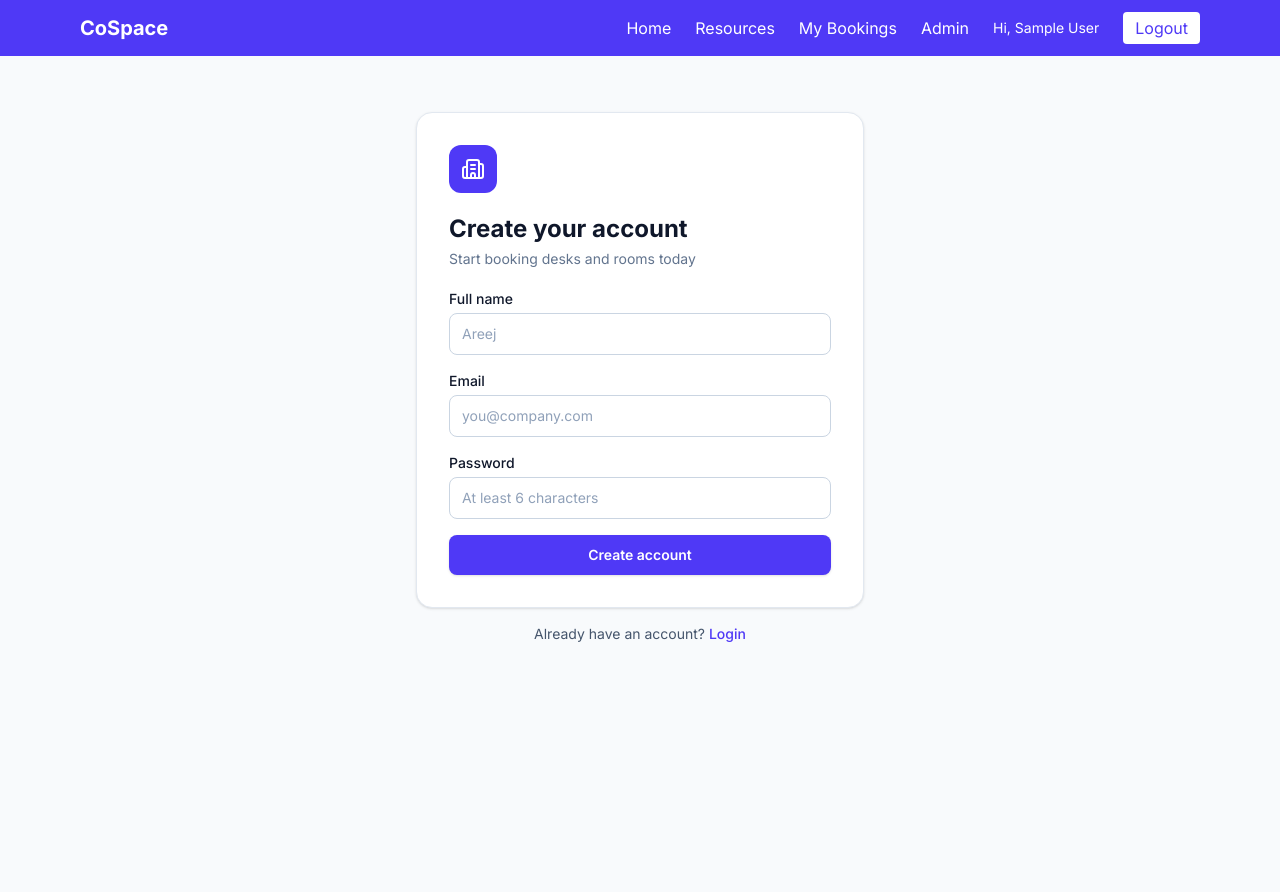
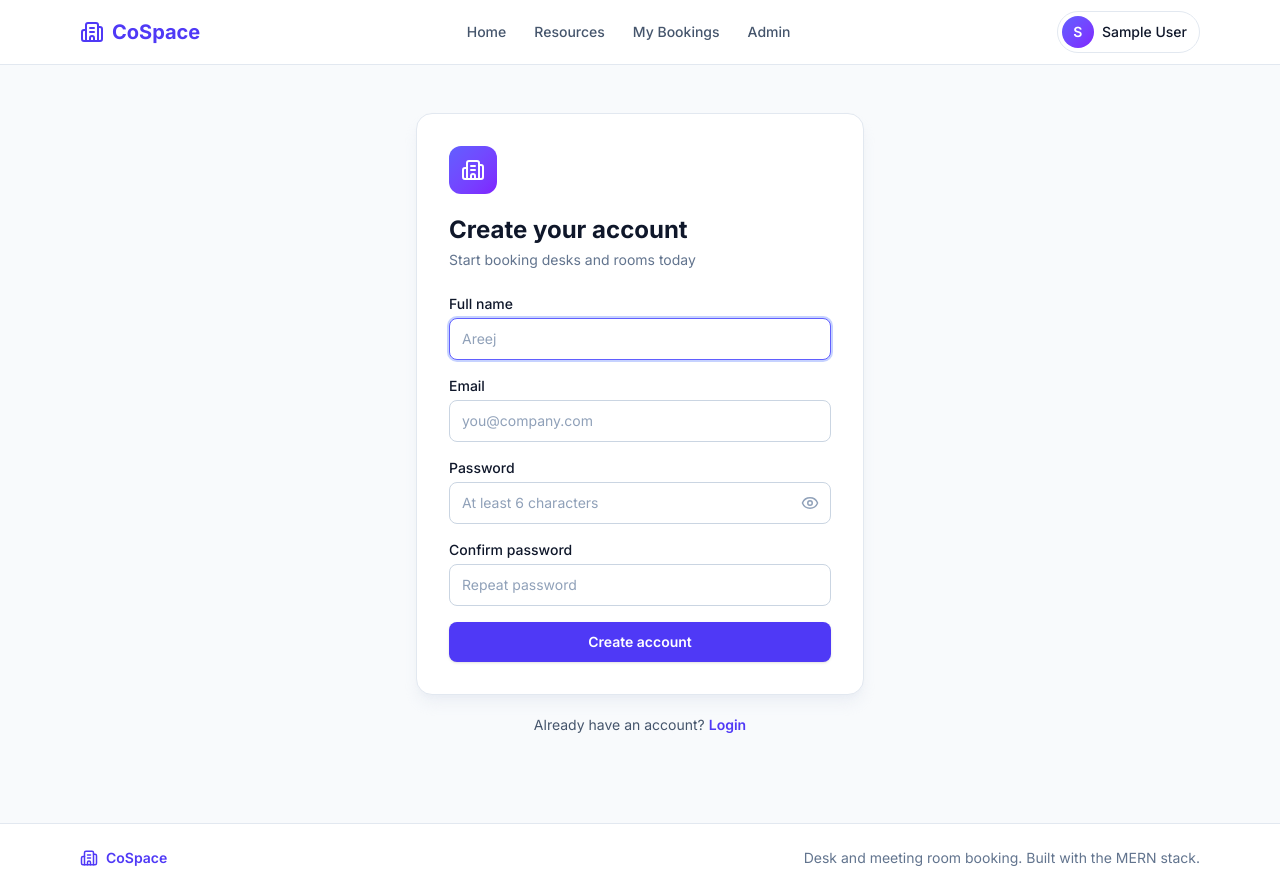
Before and after one commit to areej21jun25dev-ux/cospace, a React (Vite) app in the folder client/: page /register in a window 1280 px wide. Before the commit the page ends 800 px from the top, so only its background shows below. Built offline with nearby package versions, Linux system fonts and the light colour scheme; sample sign-in values are in the browser's storage.

Commit message:
UI polish: home, auth pages, toasts, navbar avatar, booking quick slots

```diff
--- a/client/src/App.jsx
+++ b/client/src/App.jsx
@@ -1,5 +1,6 @@
 import { Routes, Route } from 'react-router-dom';
 import Navbar from './components/Navbar';
+import Footer from './components/Footer';
 import ProtectedRoute from './components/ProtectedRoute';
 import Home from './pages/Home';
 import Login from './pages/Login';
@@ -7,14 +8,14 @@ import Register from './pages/Register';
 import Resources from './pages/Resources';
 import ResourceDetail from './pages/ResourceDetail';
 import MyBookings from './pages/MyBookings';
-
 import Admin from './pages/Admin';
+import NotFound from './pages/NotFound';
 
 export default function App() {
   return (
-    <>
+    <div className="flex min-h-screen flex-col">
       <Navbar />
-      <main className="max-w-6xl mx-auto px-4 py-6">
+      <main className="mx-auto w-full max-w-6xl flex-1 px-4 py-6">
         <Routes>
           <Route path="/" element={<Home />} />
           <Route path="/login" element={<Login />} />
@@ -23,8 +24,10 @@ export default function App() {
           <Route path="/resources/:id" element={<ProtectedRoute><ResourceDetail /></ProtectedRoute>} />
           <Route path="/my-bookings" element={<ProtectedRoute><MyBookings /></ProtectedRoute>} />
           <Route path="/admin" element={<ProtectedRoute adminOnly><Admin /></ProtectedRoute>} />
+          <Route path="*" element={<NotFound />} />
         </Routes>
       </main>
-    </>
+      <Footer />
+    </div>
   );
 }
--- a/client/src/components/AuthCard.jsx
+++ b/client/src/components/AuthCard.jsx
@@ -2,17 +2,21 @@ import { Building2 } from 'lucide-react';
 
 export default function AuthCard({ title, subtitle, error, children, footer }) {
   return (
-    <div className="mx-auto mt-8 max-w-md">
-      <div className="rounded-2xl border border-slate-200 bg-white p-8 shadow-sm">
-        <div className="flex h-12 w-12 items-center justify-center rounded-xl bg-indigo-600 text-white">
+    <div className="fade-up mx-auto mt-6 max-w-md">
+      <div className="rounded-2xl border border-slate-200 bg-white p-8 shadow-lg shadow-slate-200/60">
+        <div className="flex h-12 w-12 items-center justify-center rounded-xl bg-gradient-to-br from-indigo-500 to-violet-600 text-white">
           <Building2 size={24} />
         </div>
         <h1 className="mt-5 text-2xl font-bold">{title}</h1>
         <p className="mt-1 text-sm text-slate-500">{subtitle}</p>
-        {error && <p className="mt-4 rounded-lg bg-red-50 p-3 text-sm text-red-700">{error}</p>}
-        <div className="mt-5">{children}</div>
+        {error && (
+          <p role="alert" className="mt-4 rounded-lg border border-red-100 bg-red-50 p-3 text-sm text-red-700">
+            {error}
+          </p>
+        )}
+        <div className="mt-6">{children}</div>
       </div>
-      <p className="mt-4 text-center text-sm text-slate-600">{footer}</p>
+      <p className="mt-5 text-center text-sm text-slate-600">{footer}</p>
     </div>
   );
 }
--- /dev/null
+++ b/client/src/components/Footer.jsx
@@ -0,0 +1,14 @@
+import { Building2 } from 'lucide-react';
+
+export default function Footer() {
+  return (
+    <footer className="mt-16 border-t border-slate-200 bg-white">
+      <div className="mx-auto flex max-w-6xl flex-col items-center justify-between gap-2 px-4 py-6 text-sm text-slate-500 sm:flex-row">
+        <span className="flex items-center gap-2 font-semibold text-indigo-600">
+          <Building2 size={18} /> CoSpace
+        </span>
+        <span>Desk and meeting room booking. Built with the MERN stack.</span>
+      </div>
+    </footer>
+  );
+}
--- a/client/src/components/Navbar.jsx
+++ b/client/src/components/Navbar.jsx
@@ -1,9 +1,11 @@
 import { useState } from 'react';
-import { Link, useNavigate } from 'react-router-dom';
+import { Link, NavLink, useNavigate } from 'react-router-dom';
+import { Building2, LogOut, Menu, X } from 'lucide-react';
 import { useAuth } from '../context/AuthContext';
 
 export default function Navbar() {
   const [open, setOpen] = useState(false);
+  const [menu, setMenu] = useState(false);
   const { user, logout } = useAuth();
   const navigate = useNavigate();
 
@@ -17,40 +19,85 @@ export default function Navbar() {
   const handleLogout = () => {
     logout();
     setOpen(false);
+    setMenu(false);
     navigate('/login');
   };
 
+  const linkClass = ({ isActive }) =>
+    `px-3 py-2 rounded-lg text-sm font-medium transition ${
+      isActive ? 'bg-indigo-50 text-indigo-700' : 'text-slate-600 hover:bg-slate-100'
+    }`;
+
   return (
-    <nav className="bg-indigo-600 text-white">
-      <div className="max-w-6xl mx-auto px-4 py-3 flex items-center justify-between">
-        <Link to="/" className="text-xl font-bold">CoSpace</Link>
+    <nav className="sticky top-0 z-10 border-b border-slate-200 bg-white/90 backdrop-blur">
+      <div className="mx-auto flex h-16 max-w-6xl items-center justify-between px-4">
+        <Link to="/" className="flex items-center gap-2 text-xl font-bold text-indigo-600">
+          <Building2 size={24} /> CoSpace
+        </Link>
 
-        <button className="md:hidden" onClick={() => setOpen(!open)}>☰</button>
+        <div className="hidden items-center gap-1 md:flex">
+          {links.map((l) => (
+            <NavLink key={l.to} to={l.to} end={l.to === '/'} className={linkClass}>{l.label}</NavLink>
+          ))}
+        </div>
 
-        <div className="hidden md:flex items-center gap-6">
-          {links.map((l) => <Link key={l.to} to={l.to}>{l.label}</Link>)}
+        <div className="hidden items-center gap-3 md:flex">
           {user ? (
+            <div className="relative">
+              <button
+                onClick={() => setMenu(!menu)}
+                className="flex items-center gap-2 rounded-full border border-slate-200 py-1 pl-1 pr-3 hover:bg-slate-50"
+              >
+                <span className="flex h-8 w-8 items-center justify-center rounded-full bg-gradient-to-br from-indigo-500 to-violet-600 text-sm font-semibold text-white">
+                  {user.name?.[0]?.toUpperCase()}
+                </span>
+                <span className="text-sm font-medium">{user.name}</span>
+              </button>
+              {menu && (
+                <div className="fade-up absolute right-0 mt-2 w-52 rounded-xl border border-slate-200 bg-white p-2 shadow-lg">
+                  <div className="px-3 py-2">
+                    <p className="text-sm font-semibold">{user.name}</p>
+                    <p className="truncate text-xs text-slate-500">{user.email}</p>
+                    <span className="mt-1 inline-block rounded-full bg-indigo-50 px-2 py-0.5 text-xs capitalize text-indigo-700">
+                      {user.role}
+                    </span>
+                  </div>
+                  <button
+                    onClick={handleLogout}
+                    className="mt-1 flex w-full items-center gap-2 rounded-lg px-3 py-2 text-sm text-red-600 hover:bg-red-50"
+                  >
+                    <LogOut size={16} /> Logout
+                  </button>
+                </div>
+              )}
+            </div>
+          ) : (
             <>
-              <span className="text-sm">Hi, {user.name}</span>
-              <button onClick={handleLogout} className="bg-white text-indigo-600 px-3 py-1 rounded">
-                Logout
-              </button>
+              <Link to="/login" className="rounded-lg px-3 py-2 text-sm hover:bg-slate-100">Login</Link>
+              <Link to="/register" className="rounded-lg bg-indigo-600 px-4 py-2 text-sm text-white hover:bg-indigo-700">Sign up</Link>
             </>
-          ) : (
-            <Link to="/login" className="bg-white text-indigo-600 px-3 py-1 rounded">Login</Link>
           )}
         </div>
+
+        <button className="p-2 md:hidden" onClick={() => setOpen(!open)} aria-label="Menu">
+          {open ? <X size={24} /> : <Menu size={24} />}
+        </button>
       </div>
 
       {open && (
-        <div className="md:hidden px-4 pb-3 flex flex-col gap-2">
+        <div className="flex flex-col gap-1 border-t border-slate-200 bg-white px-4 py-3 md:hidden">
           {links.map((l) => (
-            <Link key={l.to} to={l.to} onClick={() => setOpen(false)}>{l.label}</Link>
+            <NavLink key={l.to} to={l.to} end={l.to === '/'} className={linkClass} onClick={() => setOpen(false)}>
+              {l.label}
+            </NavLink>
           ))}
           {user ? (
-            <button onClick={handleLogout} className="text-left">Logout</button>
+            <button onClick={handleLogout} className="px-3 py-2 text-left text-sm text-red-600">Logout</button>
           ) : (
-            <Link to="/login" onClick={() => setOpen(false)}>Login</Link>
+            <>
+              <Link to="/login" onClick={() => setOpen(false)} className="px-3 py-2 text-sm">Login</Link>
+              <Link to="/register" onClick={() => setOpen(false)} className="px-3 py-2 text-sm">Sign up</Link>
+            </>
           )}
         </div>
       )}
--- /dev/null
+++ b/client/src/context/ToastContext.jsx
@@ -0,0 +1,39 @@
+import { createContext, useContext, useState, useCallback } from 'react';
+import { CheckCircle2, AlertCircle, X } from 'lucide-react';
+
+const ToastContext = createContext();
+export const useToast = () => useContext(ToastContext);
+
+export function ToastProvider({ children }) {
+  const [toasts, setToasts] = useState([]);
+
+  const remove = (id) => setToasts((t) => t.filter((x) => x.id !== id));
+
+  const show = useCallback((message, type = 'success') => {
+    const id = Date.now() + Math.random();
+    setToasts((t) => [...t, { id, message, type }]);
+    setTimeout(() => remove(id), 3500);
+  }, []);
+
+  return (
+    <ToastContext.Provider value={{ success: (m) => show(m, 'success'), error: (m) => show(m, 'error') }}>
+      {children}
+      <div className="fixed right-4 top-20 z-50 flex w-80 max-w-[calc(100vw-2rem)] flex-col gap-2">
+        {toasts.map((t) => (
+          <div
+            key={t.id}
+            className={`fade-up flex items-start gap-2 rounded-xl border p-3 text-sm shadow-lg ${
+              t.type === 'success'
+                ? 'border-emerald-200 bg-emerald-50 text-emerald-800'
+                : 'border-red-200 bg-red-50 text-red-700'
+            }`}
+          >
+            {t.type === 'success' ? <CheckCircle2 size={18} /> : <AlertCircle size={18} />}
+            <span className="flex-1">{t.message}</span>
+            <button onClick={() => remove(t.id)}><X size={16} /></button>
+          </div>
+        ))}
+      </div>
+    </ToastContext.Provider>
+  );
+}
--- a/client/src/main.jsx
+++ b/client/src/main.jsx
@@ -3,13 +3,16 @@ import { createRoot } from 'react-dom/client';
 import { BrowserRouter } from 'react-router-dom';
 import App from './App';
 import { AuthProvider } from './context/AuthContext';
+import { ToastProvider } from './context/ToastContext';
 import './index.css';
 
 createRoot(document.getElementById('root')).render(
   <StrictMode>
     <BrowserRouter>
       <AuthProvider>
-        <App />
+        <ToastProvider>
+          <App />
+        </ToastProvider>
       </AuthProvider>
     </BrowserRouter>
   </StrictMode>
--- a/client/src/pages/Login.jsx
+++ b/client/src/pages/Login.jsx
@@ -1,5 +1,6 @@
 import { useState } from 'react';
 import { Link, useNavigate } from 'react-router-dom';
+import { Eye, EyeOff } from 'lucide-react';
 import api from '../api';
 import { useAuth } from '../context/AuthContext';
 import AuthCard from '../components/AuthCard';
@@ -7,6 +8,7 @@ import AuthCard from '../components/AuthCard';
 export default function Login() {
   const [email, setEmail] = useState('');
   const [password, setPassword] = useState('');
+  const [show, setShow] = useState(false);
   const [error, setError] = useState('');
   const [loading, setLoading] = useState(false);
   const { login } = useAuth();
@@ -21,7 +23,7 @@ export default function Login() {
       login(data);
       navigate(data.role === 'admin' ? '/admin' : '/resources');
     } catch (err) {
-      setError(err.response?.data?.message || 'Login failed');
+      setError(err.response?.data?.message || 'Login failed. Is the server running?');
     } finally {
       setLoading(false);
     }
@@ -32,18 +34,37 @@ export default function Login() {
       title="Welcome back"
       subtitle="Login to book your workspace"
       error={error}
-      footer={<>New here? <Link to="/register" className="font-medium text-indigo-600">Create an account</Link></>}
+      footer={<>New here? <Link to="/register" className="font-semibold text-indigo-600">Create an account</Link></>}
     >
       <form onSubmit={handleSubmit} className="flex flex-col gap-4">
         <div>
           <label className="mb-1 block text-sm font-medium">Email</label>
-          <input type="email" className="input" placeholder="you@company.com" value={email} onChange={(e) => setEmail(e.target.value)} required />
+          <input type="email" className="input" placeholder="you@company.com" value={email} onChange={(e) => setEmail(e.target.value)} required autoFocus />
         </div>
         <div>
           <label className="mb-1 block text-sm font-medium">Password</label>
-          <input type="password" className="input" placeholder="••••••" value={password} onChange={(e) => setPassword(e.target.value)} required />
+          <div className="relative">
+            <input
+              type={show ? 'text' : 'password'}
+              className="input pr-10"
+              placeholder="Your password"
+              value={password}
+              onChange={(e) => setPassword(e.target.value)}
+              required
+            />
+            <button
+              type="button"
+              onClick={() => setShow(!show)}
+              className="absolute right-3 top-3 text-slate-400 hover:text-slate-600"
+              aria-label="Show or hide password"
+            >
+              {show ? <EyeOff size={18} /> : <Eye size={18} />}
+            </button>
+          </div>
         </div>
-        <button className="btn-primary" disabled={loading}>{loading ? 'Logging in...' : 'Login'}</button>
+        <button className="btn-primary" disabled={loading}>
+          {loading ? 'Logging in...' : 'Login'}
+        </button>
       </form>
     </AuthCard>
   );
--- /dev/null
+++ b/client/src/pages/NotFound.jsx
@@ -0,0 +1,12 @@
+import { Link } from 'react-router-dom';
+
+export default function NotFound() {
+  return (
+    <div className="mt-20 text-center">
+      <p className="text-6xl font-extrabold text-indigo-600">404</p>
+      <h1 className="mt-3 text-2xl font-bold">Page not found</h1>
+      <p className="mt-1 text-slate-500">The page you are looking for does not exist.</p>
+      <Link to="/" className="btn-primary mt-6">Go home</Link>
+    </div>
+  );
+}
--- a/client/src/pages/Register.jsx
+++ b/client/src/pages/Register.jsx
@@ -1,24 +1,39 @@
 import { useState } from 'react';
 import { Link, useNavigate } from 'react-router-dom';
+import { Eye, EyeOff } from 'lucide-react';
 import api from '../api';
 import { useAuth } from '../context/AuthContext';
 import AuthCard from '../components/AuthCard';
 
 export default function Register() {
-  const [name, setName] = useState('');
-  const [email, setEmail] = useState('');
-  const [password, setPassword] = useState('');
+  const [form, setForm] = useState({ name: '', email: '', password: '', confirm: '' });
+  const [show, setShow] = useState(false);
   const [error, setError] = useState('');
   const [loading, setLoading] = useState(false);
   const { login } = useAuth();
   const navigate = useNavigate();
 
+  const set = (key) => (e) => setForm({ ...form, [key]: e.target.value });
+
+  const strength = Math.min(
+    4,
+    (form.password.length >= 6) + (form.password.length >= 10) +
+      /[A-Z]/.test(form.password) + /\d/.test(form.password)
+  );
+  const labels = ['', 'Weak', 'Okay', 'Good', 'Strong'];
+  const colors = ['bg-slate-200', 'bg-red-400', 'bg-amber-400', 'bg-lime-500', 'bg-emerald-500'];
+
   const handleSubmit = async (e) => {
     e.preventDefault();
     setError('');
+    if (form.password !== form.confirm) return setError('Passwords do not match');
     setLoading(true);
     try {
-      const { data } = await api.post('/auth/register', { name, email, password });
+      const { data } = await api.post('/auth/register', {
+        name: form.name,
+        email: form.email,
+        password: form.password,
+      });
       login(data);
       navigate('/resources');
     } catch (err) {
@@ -33,22 +48,50 @@ export default function Register() {
       title="Create your account"
       subtitle="Start booking desks and rooms today"
       error={error}
-      footer={<>Already have an account? <Link to="/login" className="font-medium text-indigo-600">Login</Link></>}
+      footer={<>Already have an account? <Link to="/login" className="font-semibold text-indigo-600">Login</Link></>}
     >
       <form onSubmit={handleSubmit} className="flex flex-col gap-4">
         <div>
           <label className="mb-1 block text-sm font-medium">Full name</label>
-          <input className="input" placeholder="Areej" value={name} onChange={(e) => setName(e.target.value)} required />
+          <input className="input" placeholder="Areej" value={form.name} onChange={set('name')} required autoFocus />
         </div>
         <div>
           <label className="mb-1 block text-sm font-medium">Email</label>
-          <input type="email" className="input" placeholder="you@company.com" value={email} onChange={(e) => setEmail(e.target.value)} required />
+          <input type="email" className="input" placeholder="you@company.com" value={form.email} onChange={set('email')} required />
         </div>
         <div>
           <label className="mb-1 block text-sm font-medium">Password</label>
-          <input type="password" className="input" placeholder="At least 6 characters" value={password} onChange={(e) => setPassword(e.target.value)} required />
+          <div className="relative">
+            <input
+              type={show ? 'text' : 'password'}
+              className="input pr-10"
+              placeholder="At least 6 characters"
+              value={form.password}
+              onChange={set('password')}
+              required
+            />
+            <button type="button" onClick={() => setShow(!show)} className="absolute right-3 top-3 text-slate-400 hover:text-slate-600" aria-label="Show or hide password">
+              {show ? <EyeOff size={18} /> : <Eye size={18} />}
+            </button>
+          </div>
+          {form.password && (
+            <div className="mt-2 flex items-center gap-2">
+              <div className="flex flex-1 gap-1">
+                {[1, 2, 3, 4].map((i) => (
+                  <div key={i} className={`h-1.5 flex-1 rounded-full ${i <= strength ? colors[strength] : 'bg-slate-200'}`} />
+                ))}
+              </div>
+              <span className="text-xs text-slate-500">{labels[strength]}</span>
+            </div>
+          )}
         </div>
-        <button className="btn-primary" disabled={loading}>{loading ? 'Creating...' : 'Create account'}</button>
+        <div>
+          <label className="mb-1 block text-sm font-medium">Confirm password</label>
+          <input type={show ? 'text' : 'password'} className="input" placeholder="Repeat password" value={form.confirm} onChange={set('confirm')} required />
+        </div>
+        <button className="btn-primary" disabled={loading}>
+          {loading ? 'Creating account...' : 'Create account'}
+        </button>
       </form>
     </AuthCard>
   );
```
Also changed, not shown: client/src/pages/MyBookings.jsx (+6 -1 lines), client/src/pages/ResourceDetail.jsx (+28 -2 lines).
